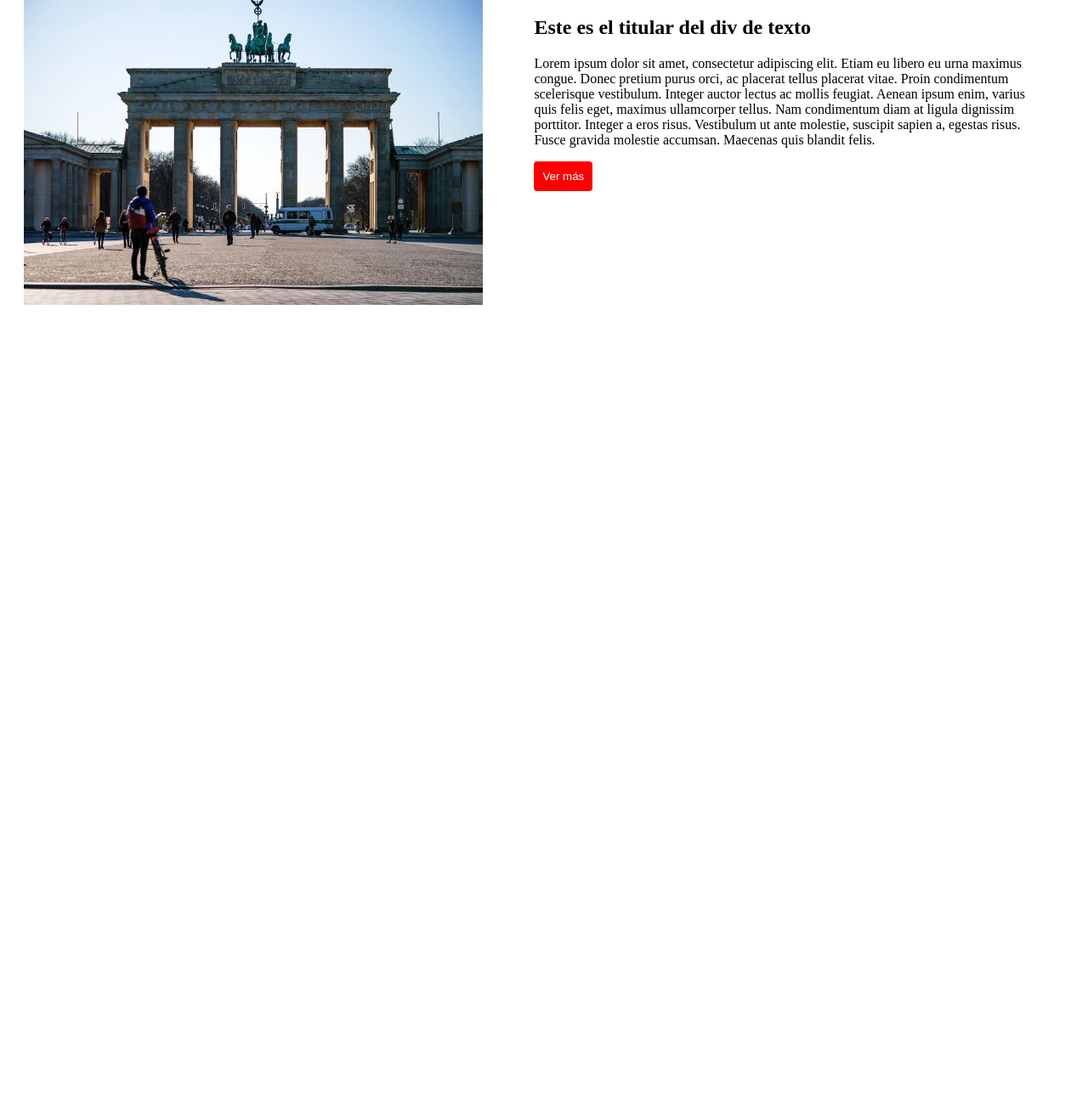
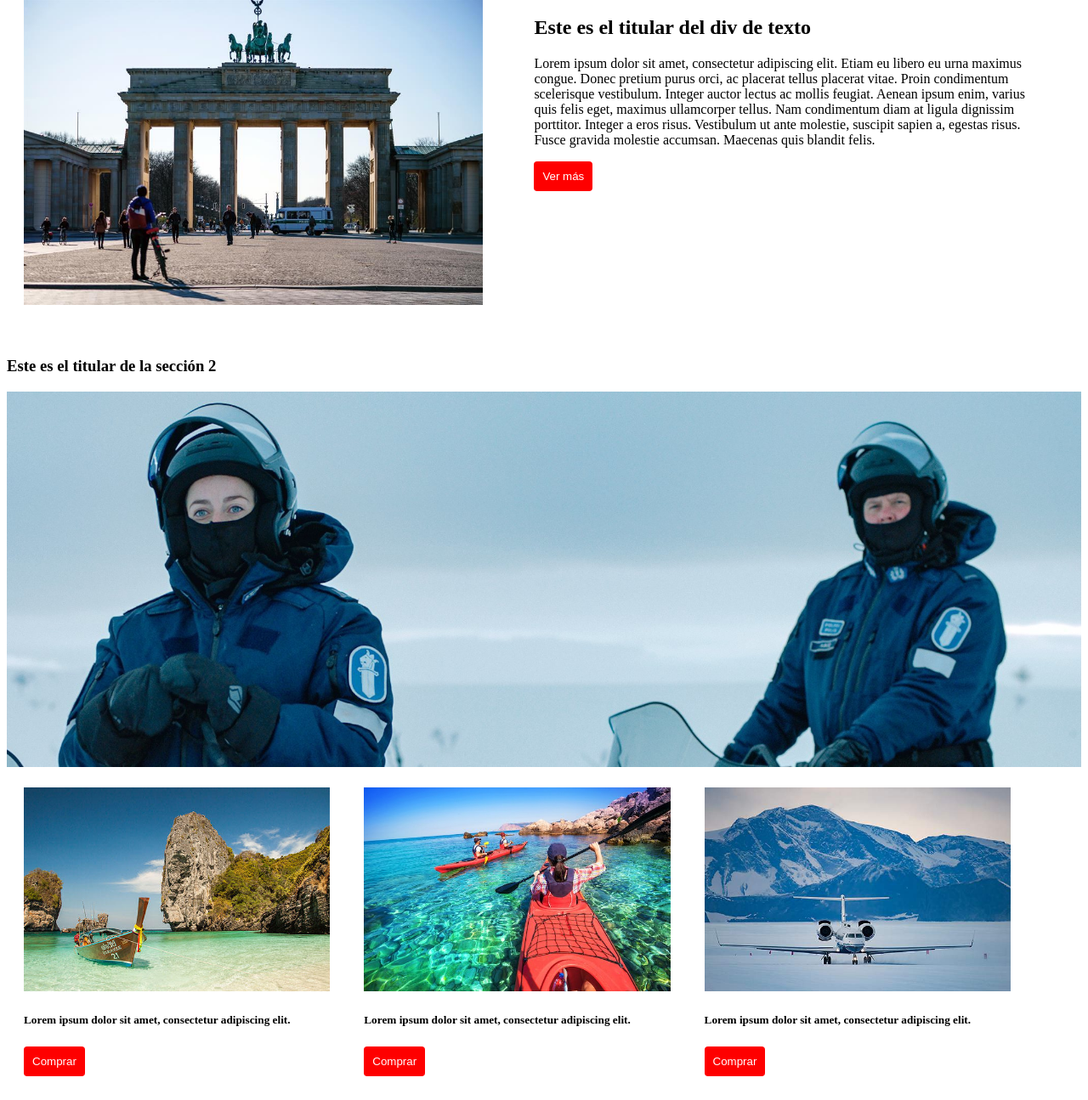
Before and after one commit to zemanue/Desarrollo-de-Interfaces, a PHP site: page /azul-marino-viajes-inicio.html in a window 1280 px wide. Shown: the part 234-1529 px from the top of the page at 85% size. Before the commit the page ends 593 px from the top, so only its background shows below. Run offline with PHP 8.4, Linux system fonts and the light colour scheme.

Commit message:
Update azul-marino-viajes (sections 2 and 3)

```diff
--- a/src/JavaScript/tarea-maquetacion-web/azul-marino-viajes-estilo.css
+++ b/src/JavaScript/tarea-maquetacion-web/azul-marino-viajes-estilo.css
@@ -32,10 +32,8 @@
 
 .seccion {
     width: 95%;
-/* Centrar en la pantalla sus elementos */
     display: flex;
     justify-content: center;
-
     padding: 20px;
 }
 
@@ -58,3 +56,13 @@
     border-radius: 4px;
     cursor: pointer;
 }
+
+#seccion2 {
+    width: 100%;
+    display: inline;
+}
+
+#seccion2 img {
+    width: 100%;
+    height: auto;
+}
--- a/src/JavaScript/tarea-maquetacion-web/azul-marino-viajes-inicio.html
+++ b/src/JavaScript/tarea-maquetacion-web/azul-marino-viajes-inicio.html
@@ -39,6 +39,29 @@
         </div>
     </div>
 
+    <div class="seccion" id="seccion2">
+        <h3>Este es el titular de la sección 2</h3>
+        <img src="foto6 (2).jpg" alt="Imagen sección 2">
+    </div>
+
+    <div class="seccion" id="seccion3">
+        <div>
+            <img src="Viajes_Donde_Viajes_3.jpg" alt="Imagen de bote en la playa">
+            <h5>Lorem ipsum dolor sit amet, consectetur adipiscing elit.</h5>
+            <button>Comprar</button>
+        </div>
+        <div>
+            <img src="kayak-valencia.jpeg" alt="Imagen de kayak en Valencia">
+            <h5>Lorem ipsum dolor sit amet, consectetur adipiscing elit.</h5>
+            <button>Comprar</button>
+        </div>
+        <div>
+            <img src="600x400_viajes-lujo-FOTO-1-White-Dessert-experiencia-Polo-Norte-en-jet-privaso.jpg" alt="Imagen de avión en la nieve">
+            <h5>Lorem ipsum dolor sit amet, consectetur adipiscing elit.</h5>
+            <button>Comprar</button>
+        </div>
+    </div>
+
 </body>
 
 </html>
```
